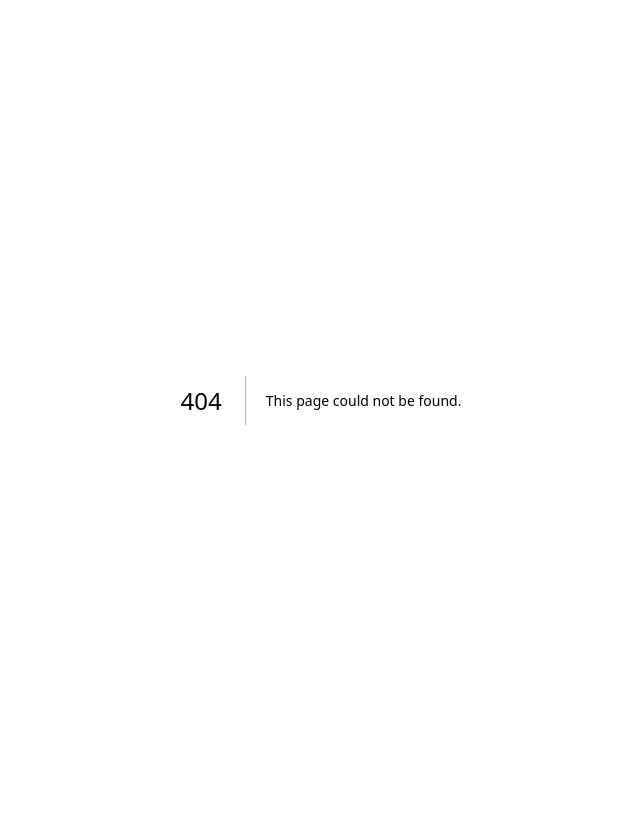
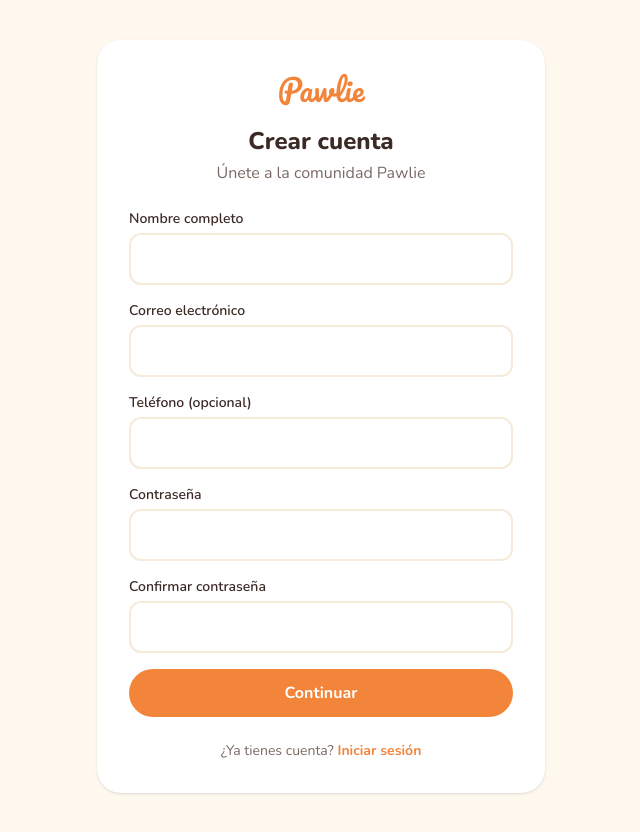
Before and after one commit to CrisJauregui/Pawlie, a Next.js app in the folder frontend/: page /registro in a window 1280 px wide. Before the commit this address had no page. Shown: the whole page, without its empty margins (319-959 px from the left). Before the commit the page ends 800 px from the top, so only its background shows below. Built offline with nearby package versions, Linux system fonts and the light colour scheme.

Commit message:
Agrega la pantalla de crear cuenta

```diff
--- /dev/null
+++ b/frontend/app/registro/page.tsx
@@ -0,0 +1,108 @@
+"use client";
+
+import Link from "next/link";
+import { useRouter } from "next/navigation";
+import { useState, type FormEvent } from "react";
+import { AuthCard } from "@/components/AuthCard";
+import { Button, Input } from "@/components/ui";
+import { useRegistro, type DatosRegistro } from "@/store/registro";
+
+type Errores = Partial<Record<keyof DatosRegistro | "confirmar", string>>;
+
+// Mismas reglas que valida el backend (RegisterDto), para avisar antes de enviar.
+function validar(datos: DatosRegistro, confirmar: string): Errores {
+  const errores: Errores = {};
+  if (!datos.name.trim()) errores.name = "El nombre es obligatorio";
+  if (!/^\S+@\S+\.\S+$/.test(datos.email)) {
+    errores.email = "El correo no es válido";
+  }
+  if (datos.password.length < 8) {
+    errores.password = "La contraseña debe tener al menos 8 caracteres";
+  } else if (!/(?=.*[A-Za-z])(?=.*\d)/.test(datos.password)) {
+    errores.password = "La contraseña debe tener al menos una letra y un número";
+  }
+  if (confirmar !== datos.password) {
+    errores.confirmar = "Las contraseñas no coinciden";
+  }
+  return errores;
+}
+
+export default function RegistroPage() {
+  const router = useRouter();
+  const guardados = useRegistro((s) => s.datos);
+  const guardar = useRegistro((s) => s.guardar);
+  const [datos, setDatos] = useState<DatosRegistro>(
+    guardados ?? { name: "", email: "", password: "", phone: "" },
+  );
+  const [confirmar, setConfirmar] = useState(guardados?.password ?? "");
+  const [errores, setErrores] = useState<Errores>({});
+
+  const cambiar = (campo: keyof DatosRegistro, valor: string) =>
+    setDatos((d) => ({ ...d, [campo]: valor }));
+
+  function continuar(e: FormEvent) {
+    e.preventDefault();
+    const encontrados = validar(datos, confirmar);
+    setErrores(encontrados);
+    if (Object.keys(encontrados).length > 0) return;
+    guardar({ ...datos, email: datos.email.trim().toLowerCase() });
+    router.push("/registro/rol");
+  }
+
+  return (
+    <AuthCard titulo="Crear cuenta" subtitulo="Únete a la comunidad Pawlie">
+      <form onSubmit={continuar} className="flex flex-col gap-4" noValidate>
+        <Input
+          id="name"
+          label="Nombre completo"
+          autoComplete="name"
+          value={datos.name}
+          error={errores.name}
+          onChange={(e) => cambiar("name", e.target.value)}
+        />
+        <Input
+          id="email"
+          label="Correo electrónico"
+          type="email"
+          autoComplete="email"
+          value={datos.email}
+          error={errores.email}
+          onChange={(e) => cambiar("email", e.target.value)}
+        />
+        <Input
+          id="phone"
+          label="Teléfono (opcional)"
+          type="tel"
+          autoComplete="tel"
+          value={datos.phone}
+          onChange={(e) => cambiar("phone", e.target.value)}
+        />
+        <Input
+          id="password"
+          label="Contraseña"
+          type="password"
+          autoComplete="new-password"
+          value={datos.password}
+          error={errores.password}
+          onChange={(e) => cambiar("password", e.target.value)}
+        />
+        <Input
+          id="confirmar"
+          label="Confirmar contraseña"
+          type="password"
+          autoComplete="new-password"
+          value={confirmar}
+          error={errores.confirmar}
+          onChange={(e) => setConfirmar(e.target.value)}
+        />
+        <Button type="submit">Continuar</Button>
+      </form>
+      <p className="mt-6 text-center text-sm text-tinta-suave">
+        ¿Ya tienes cuenta?{" "}
+        <Link href="/login" className="font-bold text-naranja">
+          Iniciar sesión
+        </Link>
+      </p>
+    </AuthCard>
+  );
+}
--- /dev/null
+++ b/frontend/store/registro.ts
@@ -0,0 +1,22 @@
+import { create } from "zustand";
+
+export interface DatosRegistro {
+  name: string;
+  email: string;
+  password: string;
+  phone: string;
+}
+
+interface EstadoRegistro {
+  datos: DatosRegistro | null;
+  guardar: (datos: DatosRegistro) => void;
+  limpiar: () => void;
+}
+
+// Guarda los datos de "Crear cuenta" mientras el usuario elige su rol.
+// Solo vive en memoria (no se guarda en el navegador) porque incluye la contraseña.
+export const useRegistro = create<EstadoRegistro>()((set) => ({
+  datos: null,
+  guardar: (datos) => set({ datos }),
+  limpiar: () => set({ datos: null }),
+}));
```
